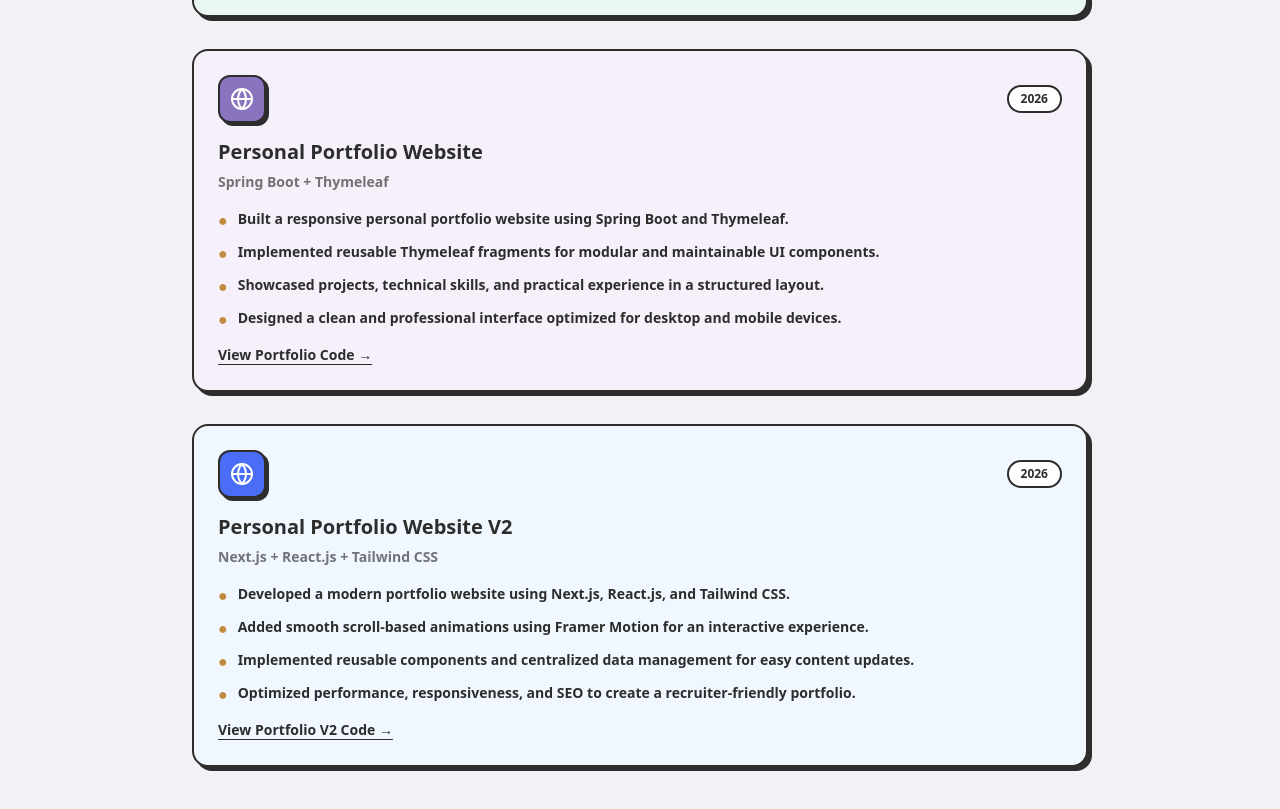
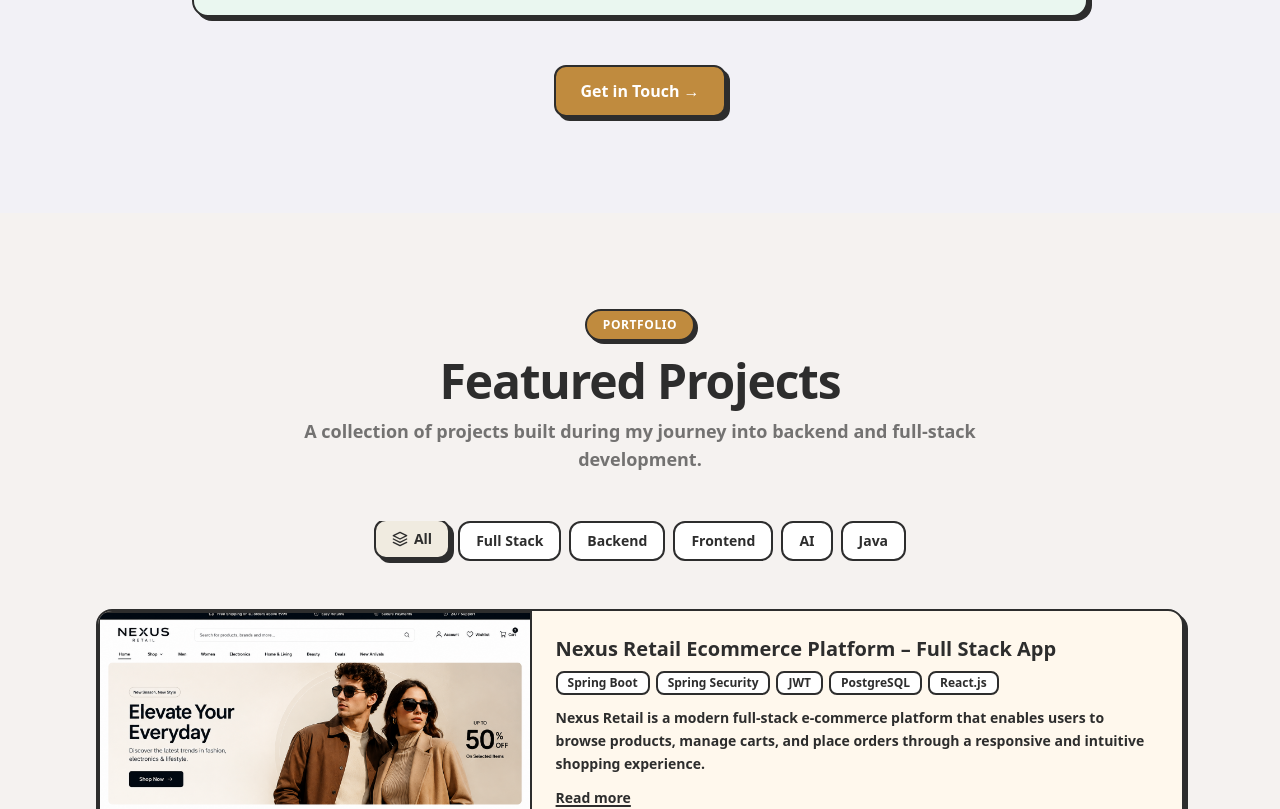
Before and after one commit to nikhilsable5050/nikhil-sable-portfolio-v2, a Next.js app: page / in a window 1280 px wide. Shown: the part 3138-3947 px from the top of the page. Built offline with nearby package versions, Linux system fonts and the light colour scheme.

Commit message:
Remove projects from Exp

```diff
--- a/src/components/ExprienceSection.jsx
+++ b/src/components/ExprienceSection.jsx
@@ -64,42 +64,6 @@ const experiences = [
       url: "https://github.com/nikhilsable5050/spring-boot-insights",
     },
   },
- {
-  title: "Personal Portfolio Website",
-  company: "Spring Boot + Thymeleaf",
-  period: "2026",
-  icon: FiGlobe,
-  color: "#F5F0FA",
-  iconBg: "#8A74C0",
-  highlights: [
-    "Built a responsive personal portfolio website using Spring Boot and Thymeleaf.",
-    "Implemented reusable Thymeleaf fragments for modular and maintainable UI components.",
-    "Showcased projects, technical skills, and practical experience in a structured layout.",
-    "Designed a clean and professional interface optimized for desktop and mobile devices.",
-  ],
-  link: {
-    text: "View Portfolio Code →",
-    url: "https://github.com/nikhilsable5050/nikhil-sable-portfolio",
-  },
-},
-{
-  title: "Personal Portfolio Website V2",
-  company: "Next.js + React.js + Tailwind CSS",
-  period: "2026",
-  icon: FiGlobe,
-  color: "#F0F7FF",
-  iconBg: "#4A6CF7",
-  highlights: [
-    "Developed a modern portfolio website using Next.js, React.js, and Tailwind CSS.",
-    "Added smooth scroll-based animations using Framer Motion for an interactive experience.",
-    "Implemented reusable components and centralized data management for easy content updates.",
-    "Optimized performance, responsiveness, and SEO to create a recruiter-friendly portfolio.",
-  ],
-  link: {
-    text: "View Portfolio V2 Code →",
-    url: "https://github.com/nikhilsable5050/nikhil-sable-portfolio-v2",
-  },
-},
 ];
 
 export default function ExperienceSection() {
```
